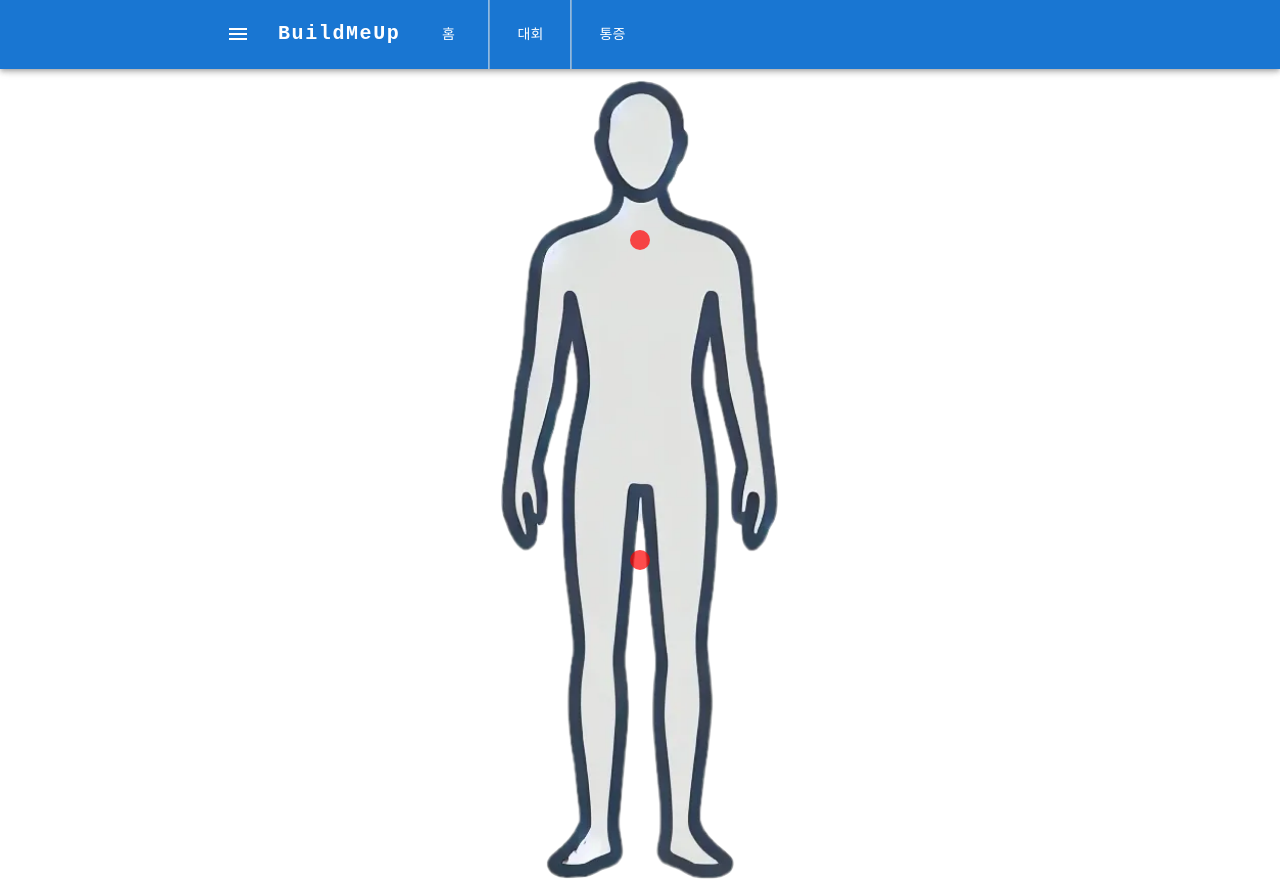
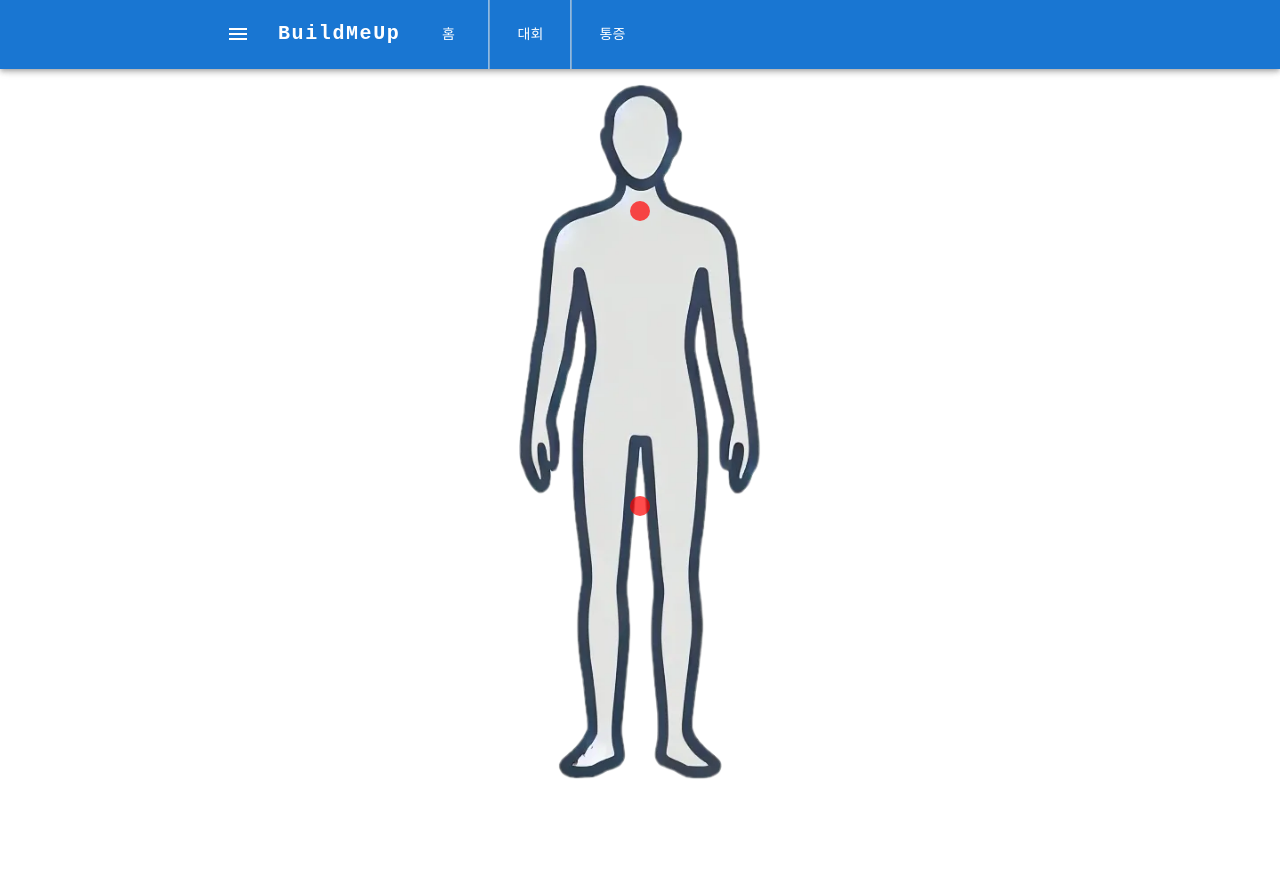
Before and after one commit to grapheople/inmyroom, a Next.js app: page /painpoint in a window 1280 px wide. After the commit the page ends 800 px from the top, so only its background shows below. Built offline with nearby package versions, Linux system fonts and the light colour scheme; what @mui/material-nextjs would draw is missing.

Commit message:
인체사진 크기 조정

```diff
--- a/app/layout.tsx
+++ b/app/layout.tsx
@@ -42,7 +42,7 @@ export default function RootLayout(props: { children: React.ReactNode }) {
                     {!isMobile ? <TopNavigation/> : null}
                     <Container maxWidth={"md"}>
                         <Box sx={{
-                            pt: {xs: 0 , sm: 10}
+                            pt: {xs: 0 , sm: "64px"}
                         }}>
                             {props.children}
                         </Box>
--- a/app/painpoint/page.tsx
+++ b/app/painpoint/page.tsx
@@ -60,7 +60,9 @@ const HumanBody: React.FC = () => {
         <Box sx={{
             position: "relative",
             width: "100%",
-            height: '100vh',
+            height: `calc(100vh - 64px)`,
+            paddingTop: "20px",
+            paddingBottom: "20px",
         }}>
             <img
                 src="/human-body.webp"
```
